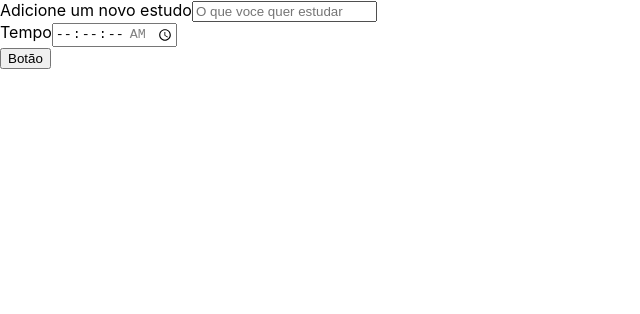
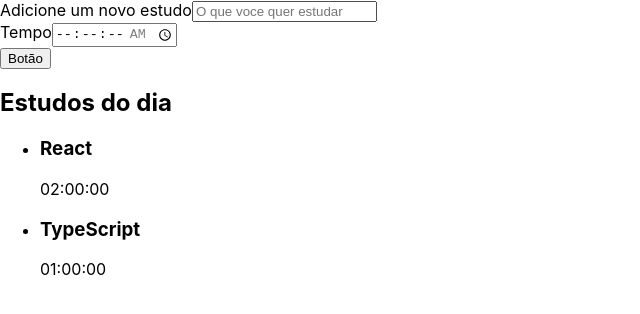
Before and after one commit to jgabfalcao/TaskBoard, a React (Create React App) app: page / in a window 1280 px wide. Shown: the top 314 px of the page, without its empty margins (0-640 px from the left). Built offline with nearby package versions, Linux system fonts and the light colour scheme.

Commit message:
Creating the list component

```diff
--- a/src/components/list/index.tsx
+++ b/src/components/list/index.tsx
@@ -3,7 +3,25 @@ import React from 'react';
 function List(){
   return(
     <aside>
-
+        <h2>Estudos do dia</h2>
+        <ul>
+          <li>
+            <h3>
+              React
+            </h3>
+            <span>
+              02:00:00
+            </span>
+          </li>
+          <li>
+            <h3>
+              TypeScript
+            </h3>
+            <span>
+              01:00:00
+            </span>
+          </li>
+        </ul>
     </aside>
   )
 }
```
